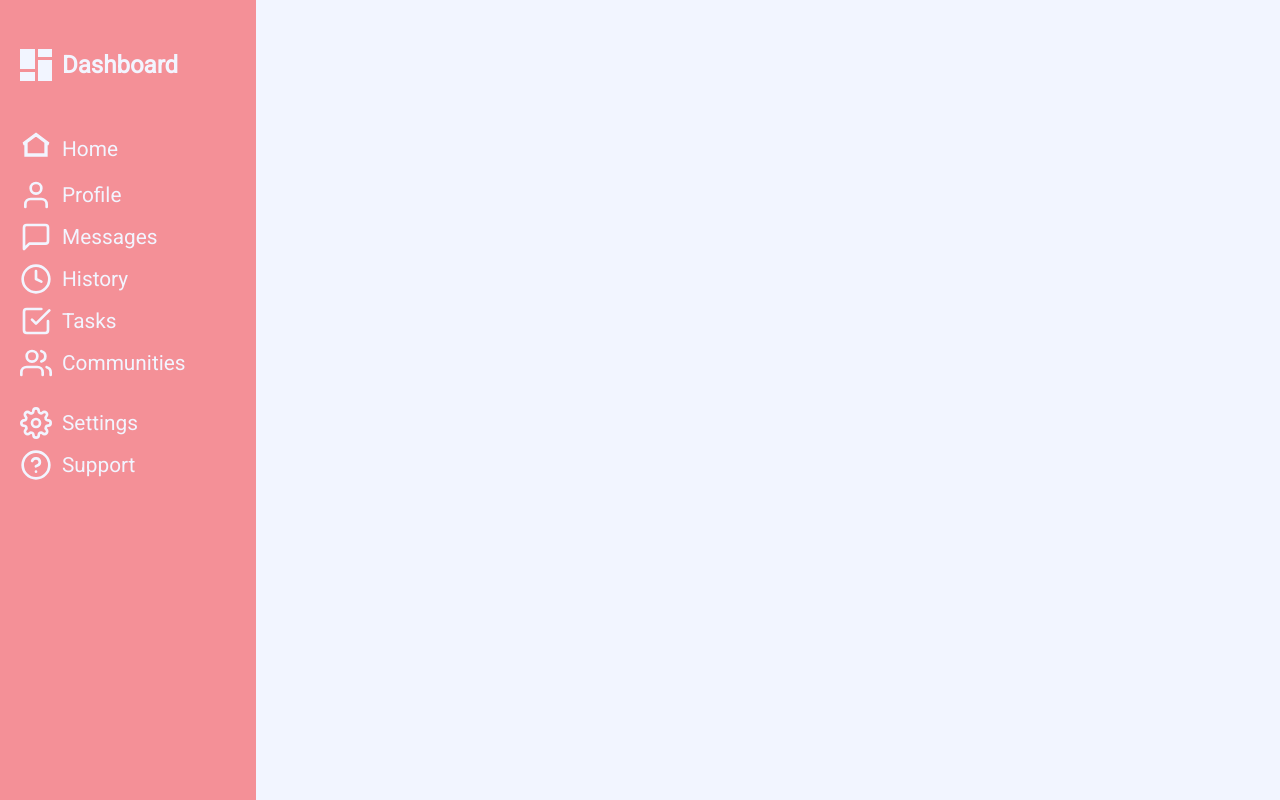
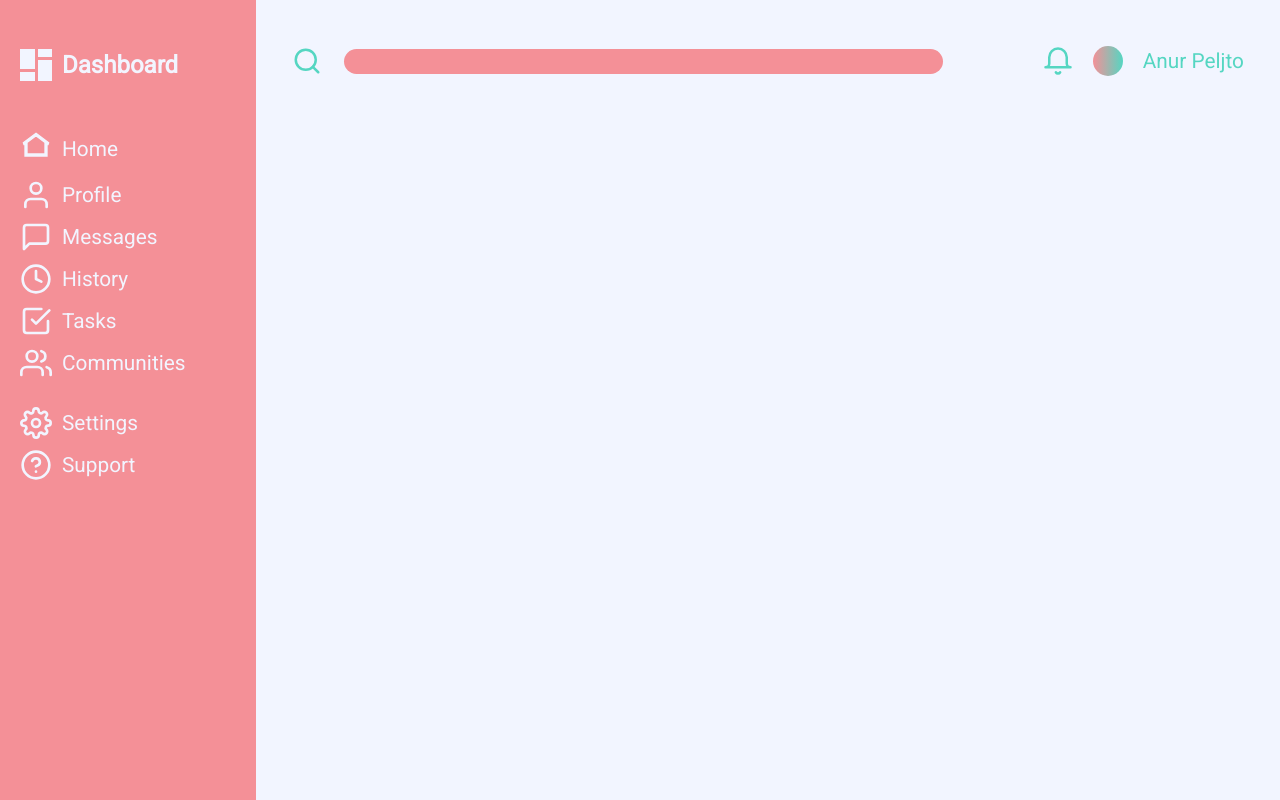
Before and after one commit to anurpeljto/admin_dashboard, a plain HTML site: page index.html in a window 1280 px wide. Drawn offline with Linux system fonts and the light colour scheme.

Commit message:
Create header and first row

```diff
--- a/index.html
+++ b/index.html
@@ -44,8 +44,19 @@
   </div>
 
     <div class="part2">
+        <div class="header">
+            <svg id="lupa"xmlns="http://www.w3.org/2000/svg" width="30" height="30" viewBox="0 0 24 24" fill="none" stroke="#55D6C2" stroke-width="2" stroke-linecap="round" stroke-linejoin="round"><circle cx="11" cy="11" r="8"></circle><line x1="21" y1="21" x2="16.65" y2="16.65"></line></svg>
+            <div class="search-box"></div>
+            <div class="empty"></div>
+            <!-- <div class="svg-here"></div> -->
+            <svg xmlns="http://www.w3.org/2000/svg" width="30" height="30" viewBox="0 0 24 24" fill="none" stroke="#55D6C2" stroke-width="2" stroke-linecap="round" stroke-linejoin="round"><path d="M22 17H2a3 3 0 0 0 3-3V9a7 7 0 0 1 14 0v5a3 3 0 0 0 3 3zm-8.27 4a2 2 0 0 1-3.46 0"></path></svg>
+            <!-- <div class="picture"></div> -->
+            <div class="gradient-profile"></div>
+            <div class="name">
+                <span class="sidebar-item" style="color:#55d6c2">Anur Peljto</span>
+            </div>
 
-    </div>
+        </div>
 
 </body>
 </html>
--- a/styles.css
+++ b/styles.css
@@ -121,7 +121,34 @@ span, h2 {
 
 
 .part2{
+    grid-column: 2;
+    padding: 20px;
     background-color: #F2F5FF;
     display: grid;
     grid-template-columns: 1fr;
+    grid-template-rows: 1fr 4fr;
 }
+
+.header {
+    padding: 1em;
+    display: grid;
+    grid-template-columns: 2em 2fr 0.2fr repeat(3, auto);
+    grid-template-rows: 1fr 1fr;
+    align-items: center;
+    gap: 20px;
+}
+
+
+.search-box{
+    height: 50%;
+    background-color: #F49097;
+    border-radius: 30px;
+}
+
+.gradient-profile{
+    width: 30px;
+    height: 30px;
+    background: rgb(244,144,151);
+    background: linear-gradient(90deg, rgba(244,144,151,1) 0%, rgba(85,214,194,1) 100%);
+    border-radius: 15px;
+}
```
